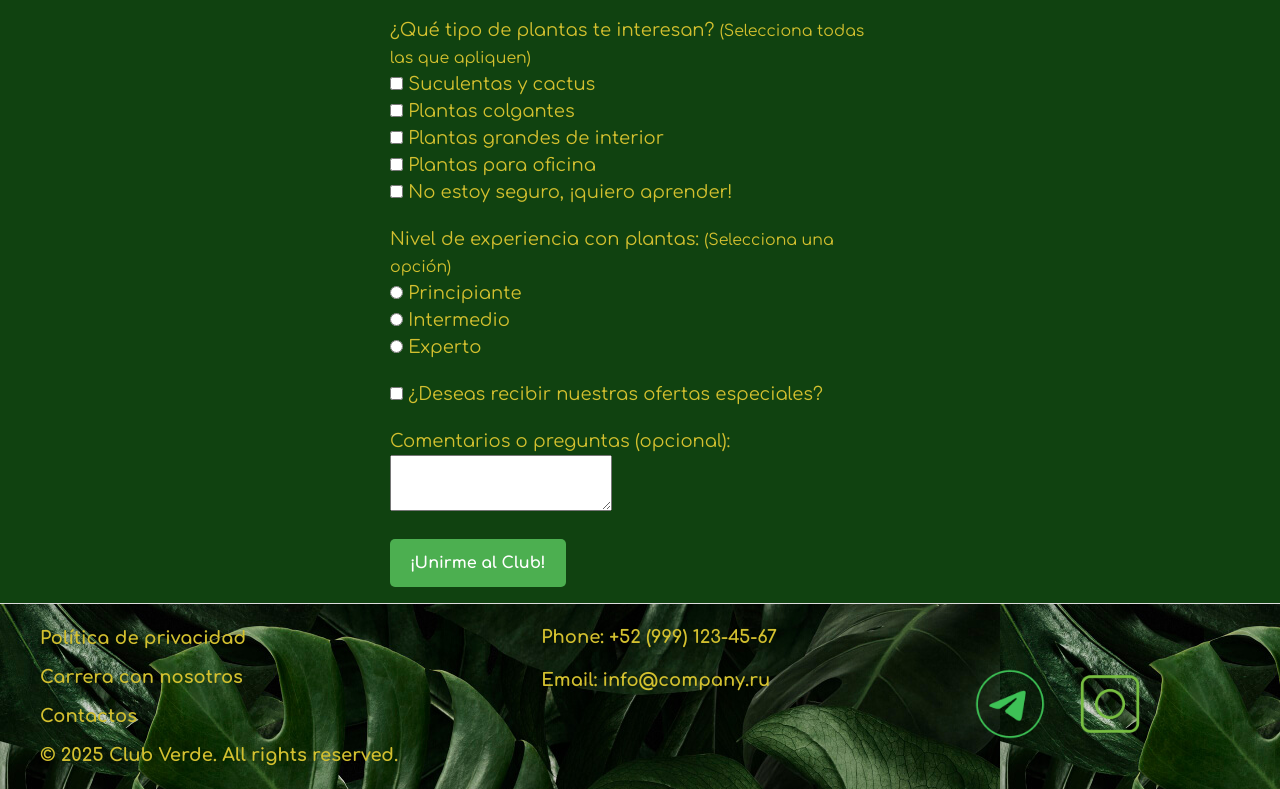
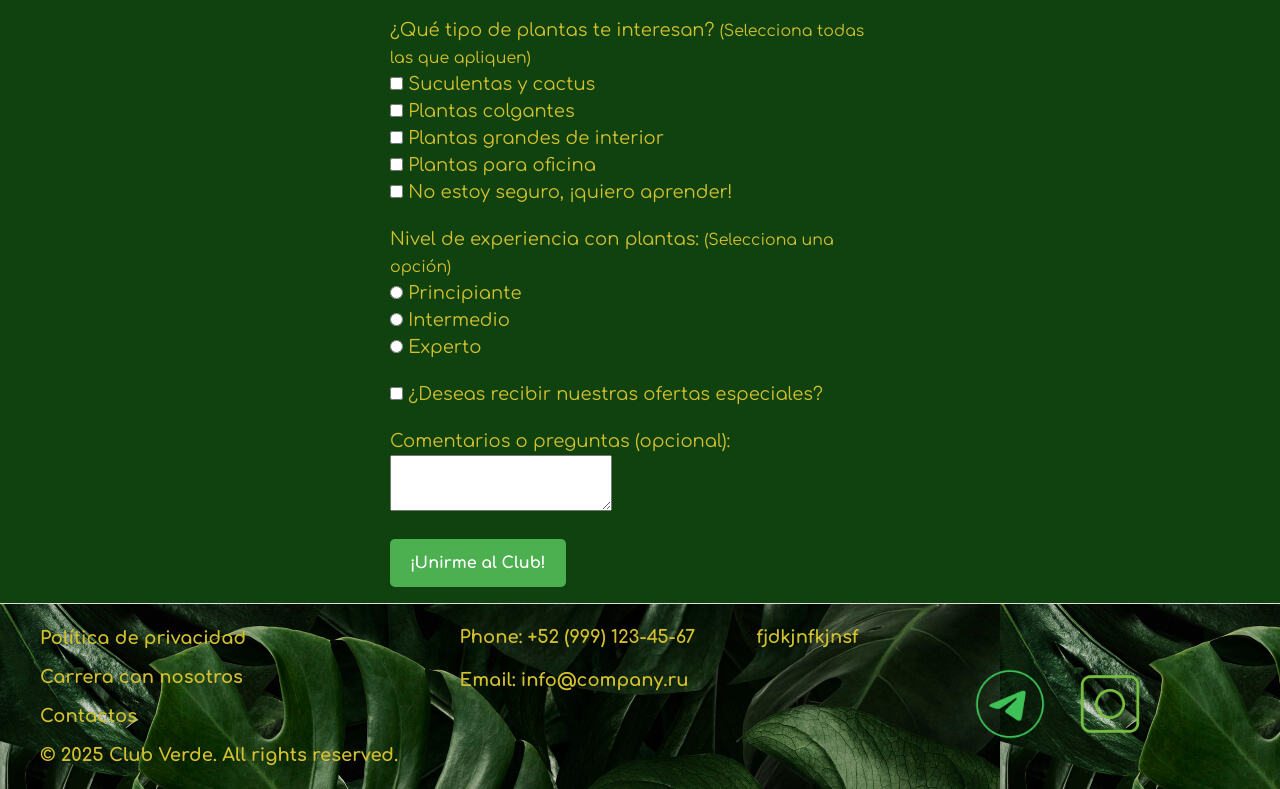
Before and after one commit to SabinaDi/Club-verde, a plain HTML site: page navegacion/unete al club.html in a window 1280 px wide. Shown: the part 829-1618 px from the top of the page. Drawn offline with nearby package versions, Linux system fonts and the light colour scheme.

Commit message:
Add full project

```diff
--- a/navegacion/unete al club.html
+++ b/navegacion/unete al club.html
@@ -153,6 +153,7 @@
                 </li>
             </ul>
         </div>
+        <p>fjdkjnfkjnsf</p>
 
         <div class="socials">
             <ul>
```
Also changed, not shown: index.html (+2 -2 lines).
